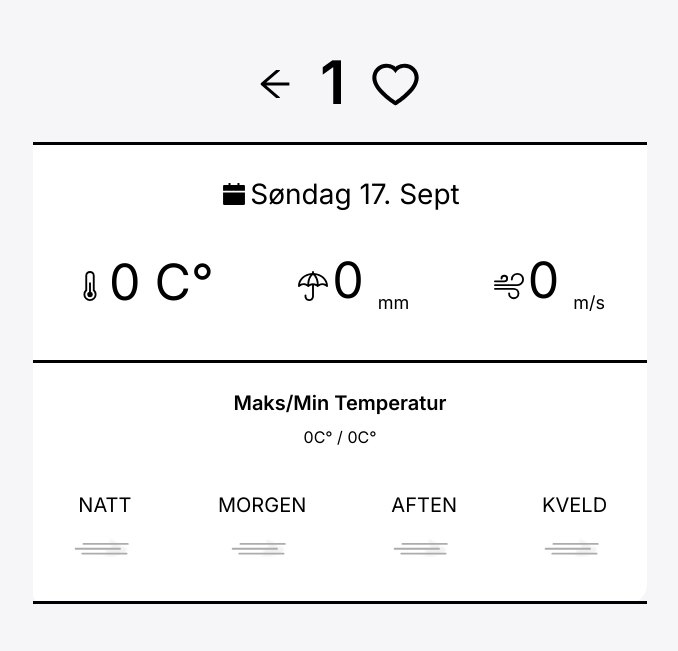
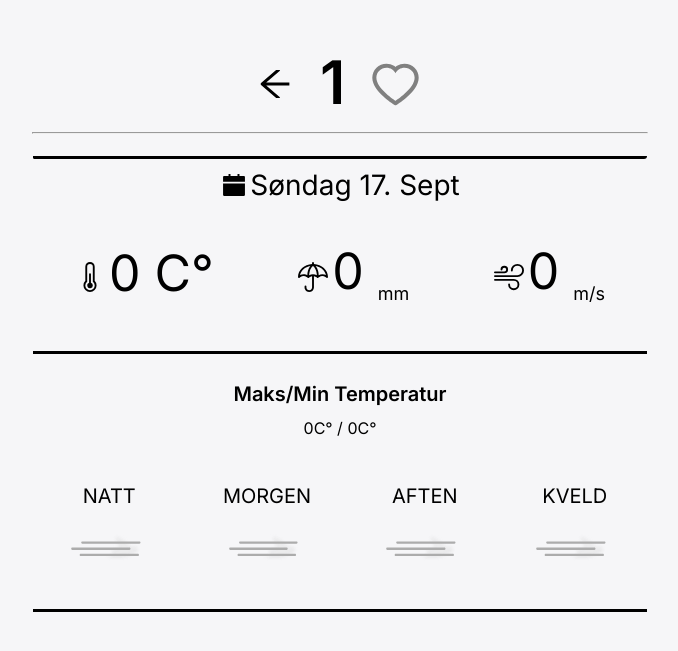
Before and after one commit to sandviklee/Weather-App, a React (Vite) app: page /project1/location/1/1/1 in a window 1280 px wide. Shown: the part 119-770 px from the top of the page, without its empty margins (300-978 px from the left). Built offline with nearby package versions, Linux system fonts and the light colour scheme; no server answers.

Commit message:
#7 Fix Favorites and other bugs

```diff
--- a/src/components/WeatherPage/WeatherDayCourse.tsx
+++ b/src/components/WeatherPage/WeatherDayCourse.tsx
@@ -1,5 +1,4 @@
 import style from "./WeatherDayCourse.module.css";
-import WeatherIcon, { WeatherStatus } from "../icon/WeatherIcon";
 
 interface DayCourseProps {
     extremalTemperatures: Array<string>;
@@ -17,43 +16,48 @@ const WeatherDayCourse = (props: DayCourseProps): JSX.Element => {
         <main className={style.main}>
             <p className={style.extremalTemp}>Maks/Min Temperatur</p>
             <p className={style.temperatures}>
-        {props.extremalTemperatures[0]}C° / {props.extremalTemperatures[1]}C°
+                {props.extremalTemperatures[0]}C° /{" "}
+                {props.extremalTemperatures[1]}C°
             </p>
 
             <div className={style.weathers}>
                 <div className={style.container}>
                     <div className={style.weatherContainer}>
                         <p>NATT</p>
-            <WeatherIcon
-              status={props.weatherCourse[0] as WeatherStatus}
-              size={60}
+                        <img
+                            className={style.weatherImage}
+                            src={`/yr-icons/${props.weatherCourse[0]}.svg`}
+                            alt="Morning Weather"
                         />
                     </div>
                 </div>
                 <div className={style.container}>
                     <div className={style.weatherContainer}>
                         <p>MORGEN</p>
-            <WeatherIcon
-              status={props.weatherCourse[0] as WeatherStatus}
-              size={60}
+                        <img
+                            className={style.weatherImage}
+                            src={`/yr-icons/${props.weatherCourse[1]}.svg`}
+                            alt="Noon Weather"
                         />
                     </div>
                 </div>
                 <div className={style.container}>
                     <div className={style.weatherContainer}>
                         <p>AFTEN</p>
-            <WeatherIcon
-              status={props.weatherCourse[0] as WeatherStatus}
-              size={60}
+                        <img
+                            className={style.weatherImage}
+                            src={`/yr-icons/${props.weatherCourse[2]}.svg`}
+                            alt="Afternoon Weather"
                         />
                     </div>
                 </div>
                 <div className={style.container}>
                     <div className={style.weatherContainer}>
                         <p>KVELD</p>
-            <WeatherIcon
-              status={props.weatherCourse[0] as WeatherStatus}
-              size={60}
+                        <img
+                            className={style.weatherImage}
+                            src={`/yr-icons/${props.weatherCourse[3]}.svg`}
+                            alt="Night Weather"
                         />
                     </div>
                 </div>
--- a/src/pages/WeatherPage.tsx
+++ b/src/pages/WeatherPage.tsx
@@ -20,12 +20,12 @@ import {
  */
 const WeatherPage = (): JSX.Element => {
     const { title, lat, lon } = useParams();
-
     const [weather, setWeather] = useState(null);
     const [temperature, setTemperature] = useState("0");
     const [precipitation, setPrecipitation] = useState("0");
     const [wind, setWind] = useState("0");
     const [extremalTemp, setExtremalTemp] = useState(Array("0", "0"));
+    const [favorite, setFavorite] = useState(false);
     const [dayCourse, setDayCourse] = useState(
         Array("no_weather", "no_weather", "no_weather", "no_weather")
     );
@@ -37,7 +37,7 @@ const WeatherPage = (): JSX.Element => {
         /**
          * @summary TanStack Query, fetches API from MET to data
          */
-    queryKey: [""],
+        queryKey: ["weatherData"],
         queryFn: () => fetch(endpoint).then((res) => res.json()),
     });
 
@@ -83,9 +83,9 @@ const WeatherPage = (): JSX.Element => {
          * @param weather Weather data from MET
          * @returns       Temperature data at current hour
          */
-    return filterWeatherToCurrentTime(weather)[0]["data"]["instant"]["details"][
-      "air_temperature"
-    ];
+        return filterWeatherToCurrentTime(weather)[0]["data"]["instant"][
+            "details"
+        ]["air_temperature"];
     };
 
     const getPrecipitation1H = (weather: any) => {
@@ -103,9 +103,9 @@ const WeatherPage = (): JSX.Element => {
          * @param weather Weather data from MET
          * @returns       Wind data from current hour
          */
-    return filterWeatherToCurrentTime(weather)[0]["data"]["instant"]["details"][
-      "wind_speed"
-    ];
+        return filterWeatherToCurrentTime(weather)[0]["data"]["instant"][
+            "details"
+        ]["wind_speed"];
     };
 
     const getExtremalTemperatures = (weather: any) => {
@@ -117,9 +117,9 @@ const WeatherPage = (): JSX.Element => {
             sortWeatherByTemperature(weather)[0]["data"]["instant"]["details"][
                 "air_temperature"
             ],
-      sortWeatherByTemperature(weather)[weather.length - 1]["data"]["instant"][
-        "details"
-      ]["air_temperature"]
+            sortWeatherByTemperature(weather)[weather.length - 1]["data"][
+                "instant"
+            ]["details"]["air_temperature"]
         );
     };
 
@@ -151,6 +151,49 @@ const WeatherPage = (): JSX.Element => {
         );
     };
 
+    const addToFavorites = () => {
+        const favorites = JSON.parse(localStorage.getItem("favorites") || "[]");
+        favorites.push({ name: title, lat: lat, lon: lon });
+        localStorage.setItem("favorites", JSON.stringify(favorites));
+    };
+
+    const removeFromFavorite = () => {
+        const favorites = JSON.parse(localStorage.getItem("favorites") || "[]");
+        console.log(favorites);
+        favorites.splice(
+            favorites.findIndex(
+                (e: any) => e.name == title && e.lat == lat && e.lon == lon
+            ),
+            1
+        );
+        localStorage.setItem("favorites", JSON.stringify(favorites));
+    };
+
+    const toggleFavorite = () => {
+        if (favorite) {
+            removeFromFavorite();
+            setFavorite(false);
+            return;
+        }
+        addToFavorites();
+        setFavorite(true);
+    };
+
+    const checkIfFavourite = () => {
+        const favorites = JSON.parse(localStorage.getItem("favorites") || "[]");
+        const contains = favorites.some((elem: any) => {
+            return (
+                JSON.stringify({ name: title, lat: lat, lon: lon }) ===
+                JSON.stringify(elem)
+            );
+        });
+        if (contains) {
+            setFavorite(true);
+            return;
+        }
+        setFavorite(false);
+    };
+
     useEffect(() => {
         if (data == null) {
             return;
@@ -169,6 +212,10 @@ const WeatherPage = (): JSX.Element => {
         setDayCourse(getDayCourse(weather));
     }, [weather]);
 
+    useEffect(() => {
+        checkIfFavourite();
+    }, []);
+
     return (
         <main className={style.main}>
             <div className={style.container}>
@@ -177,13 +224,28 @@ const WeatherPage = (): JSX.Element => {
                         <Link to="/">
                             <AiOutlineArrowLeft className={style.arrow} />
                         </Link>
-            <p className={style.title}>{title}</p>
-            <button className={style.heartButton}>
-              <AiOutlineHeart className={style.heart} />
+                        <p className={style.title}>{title?.toUpperCase()}</p>
+                        <button
+                            className={style.heartButton}
+                            onClick={() => {
+                                toggleFavorite();
+                            }}
+                        >
+                            <AiOutlineHeart
+                                style={{ color: favorite ? "red" : "gray" }}
+                                className={style.heart}
+                            />
                         </button>
                     </div>
                 </div>
-        <div className={style.contentBackground}>
+                <hr
+                    style={{
+                        width: "48%",
+                        marginTop: "10px",
+                        marginBottom: "2px",
+                    }}
+                />
+                <div className={style.contentBackground} />
                 <div className={style.content}>
                     <div className={style.date}>
                         <AiFillCalendar />
@@ -200,7 +262,6 @@ const WeatherPage = (): JSX.Element => {
                     />
                 </div>
             </div>
-      </div>
         </main>
     );
 };
```
Also changed, not shown: src/pages/HomePage.tsx (+67 -16 lines). Lines whose indentation alone changed are shown as unchanged.
